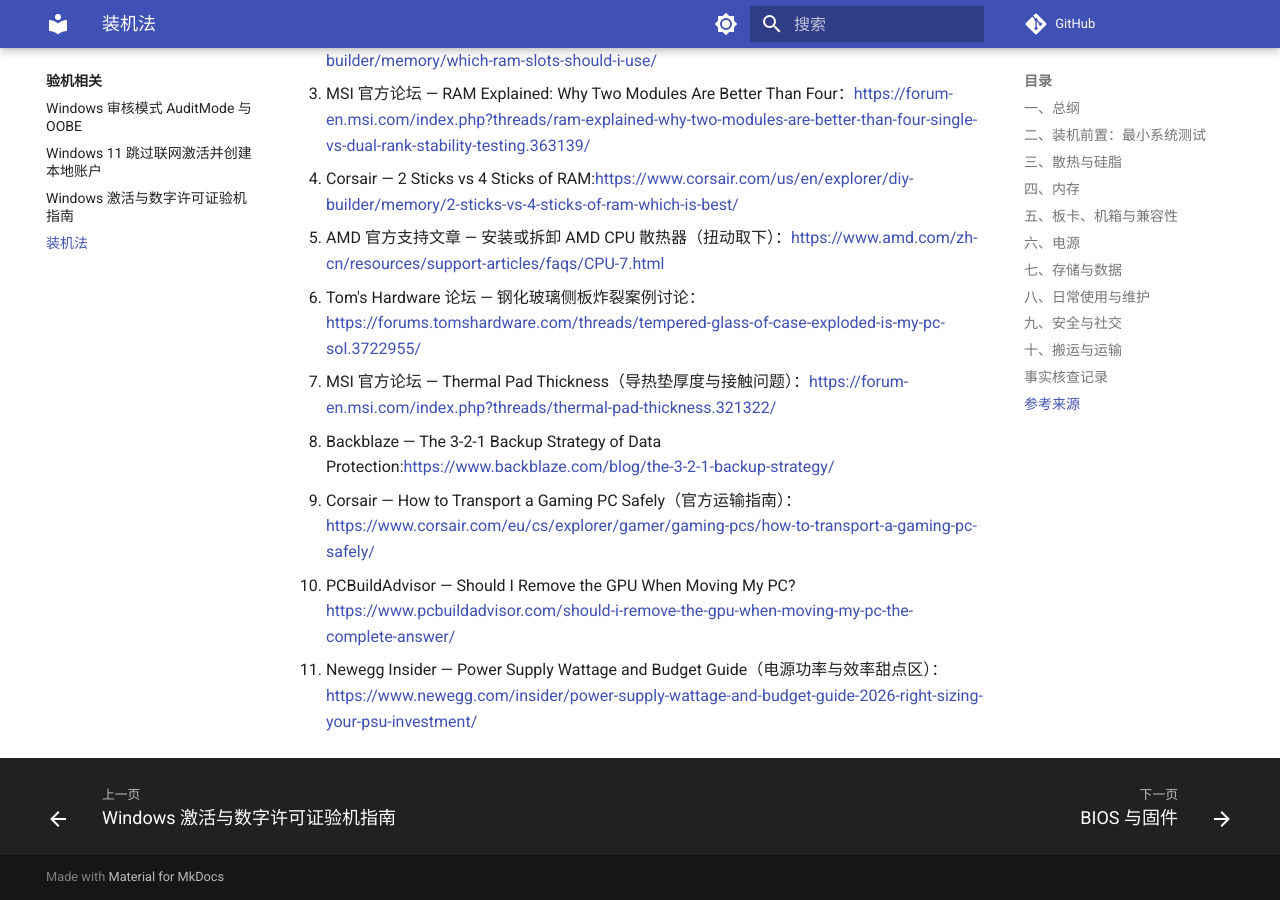
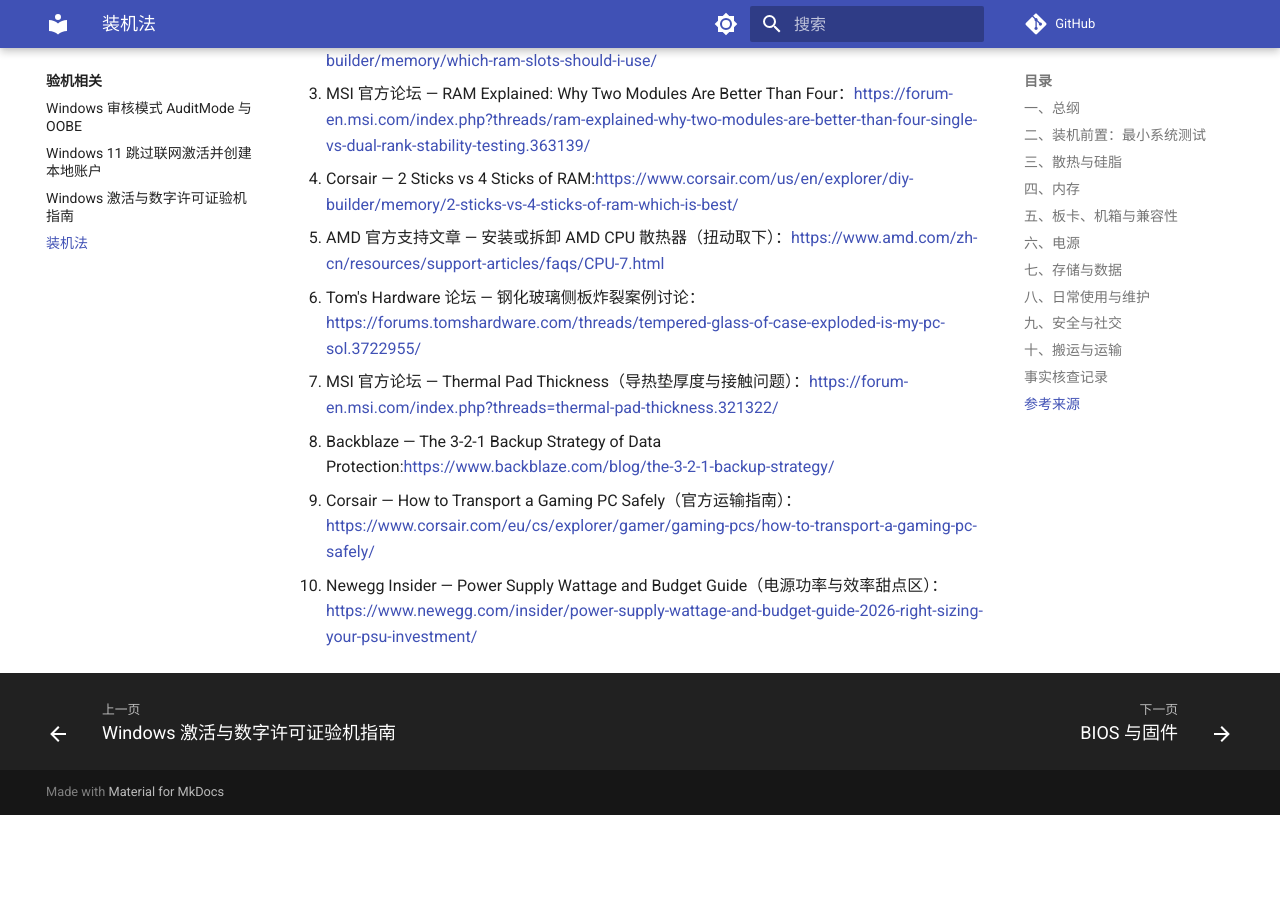
Before and after one commit to 3304711297/youshouldknow, an MkDocs documentation site: the page built from docs/验机相关/装机法.md, in a window 1280 px wide and 900 px high, scrolled down 5209 px. Built offline with MkDocs 1.6.1 and Material for MkDocs 9.7.7, drawn with Linux system fonts in a browser that asks for light colours; comment, search, counter and statistics services are not loaded; after the commit the page ends 6024 px from its top, so only the background shows below that; some of the changed text lies outside the part shown.

Commit message:
ci: remove flaky PCBuildAdvisor link from装机法

```diff
--- a/docs/验机相关/装机法.md
+++ b/docs/验机相关/装机法.md
@@ -119,7 +119,7 @@
 | 整机功率不高于电源额定 75% | ✅ 属实（经验法则） | 电源效率甜点区约在 50%~70% 负载，且需为瞬时功耗尖峰留余量；按峰值功耗 1.3~1.5 倍选电源是通行做法（Newegg、电源厂商资料） |
 | 重要数据存机械硬盘并双盘备份 | ⚠️ 部分属实 | 冷备份场景 HDD 优于 SSD（NAND 断电掉电荷）属实；但业界黄金标准是 3-2-1 备份（3 份 / 2 介质 / 1 异地），"双盘备份"只是子集（Backblaze） |
 | 机械硬盘除无尘车间外禁止拆开 | ✅ 属实 | 一粒灰尘即可造成磁头撞盘片，专业开盘需无尘环境，数据恢复行业通行规范 |
-| 快递运输前拔显卡、塔式散热器 | ✅ 属实 | 海盗船官方运输指南建议拆下显卡单独包装；重卡/塔扇运输惯性会拉伤 PCIe 插槽与主板（海盗船官方、PCBuildAdvisor） |
+| 快递运输前拔显卡、塔式散热器 | ✅ 属实 | 海盗船官方运输指南建议拆下显卡单独包装；重卡/塔扇运输惯性会拉伤 PCIe 插槽与主板（海盗船官方） |
 | 闷罐机箱应使用涡轮（离心）显卡 | ⚠️ 部分属实 | 涡轮卡尾部直排确实适合风道受限场景，但当代高端显卡几乎全是开放式风冷，闷罐机箱更应优先改善机箱风道 |
 | ITX 主板不建议装 ATX 机箱 | 💡 经验建议 | 可以安装且无伤害，仅空间利用率与风道设计欠佳，非硬性规则 |
 | 机箱不重要，安放环境才重要 | 💡 经验建议 | 安全的安放环境（稳固、通风、远离水火）确属首位；但机箱风道对散热影响不小，两条并不冲突 |
@@ -134,8 +134,7 @@
 4. Corsair — 2 Sticks vs 4 Sticks of RAM:<https://www.corsair.com/us/en/explorer/diy-builder/memory/2-sticks-vs-4-sticks-of-ram-which-is-best/>
 5. AMD 官方支持文章 — 安装或拆卸 AMD CPU 散热器（扭动取下）：<https://www.amd.com/zh-cn/resources/support-articles/faqs/CPU-7.html>
 6. Tom's Hardware 论坛 — 钢化玻璃侧板炸裂案例讨论：<https://forums.tomshardware.com/threads/tempered-glass-of-case-exploded-is-my-pc-sol.3722955/>
-7. MSI 官方论坛 — Thermal Pad Thickness（导热垫厚度与接触问题）：<https://forum-en.msi.com/index.php?threads/thermal-pad-thickness.321322/>
+7. MSI 官方论坛 — Thermal Pad Thickness（导热垫厚度与接触问题）：<https://forum-en.msi.com/index.php?threads=thermal-pad-thickness.321322/>
 8. Backblaze — The 3-2-1 Backup Strategy of Data Protection:<https://www.backblaze.com/blog/the-3-2-1-backup-strategy/>
 9. Corsair — How to Transport a Gaming PC Safely（官方运输指南）：<https://www.corsair.com/eu/cs/explorer/gamer/gaming-pcs/how-to-transport-a-gaming-pc-safely/>
-10. PCBuildAdvisor — Should I Remove the GPU When Moving My PC?<https://www.pcbuildadvisor.com/should-i-remove-the-gpu-when-moving-my-pc-the-complete-answer/>
-11. Newegg Insider — Power Supply Wattage and Budget Guide（电源功率与效率甜点区）：<https://www.newegg.com/insider/power-supply-wattage-and-budget-guide-2026-right-sizing-your-psu-investment/>
+10. Newegg Insider — Power Supply Wattage and Budget Guide（电源功率与效率甜点区）：<https://www.newegg.com/insider/power-supply-wattage-and-budget-guide-2026-right-sizing-your-psu-investment/>
```
